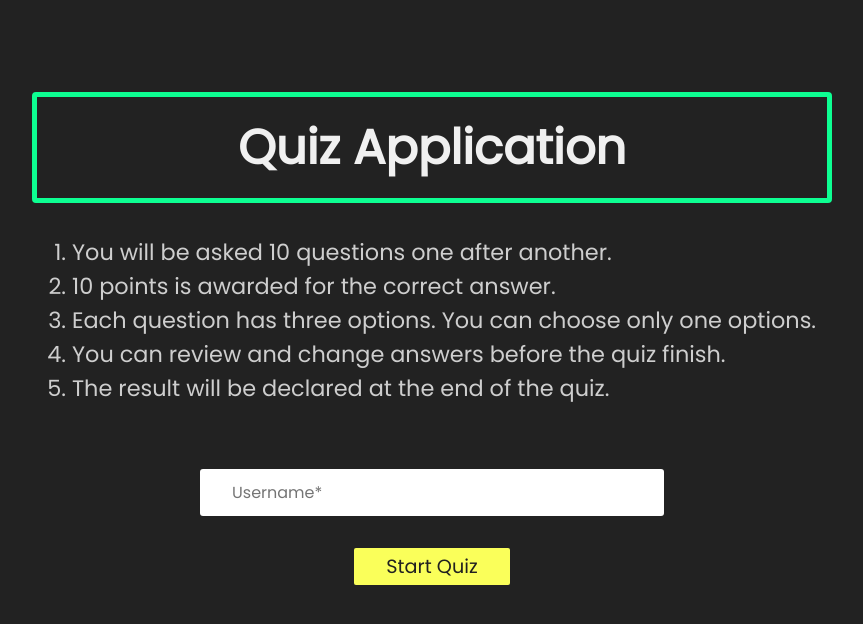
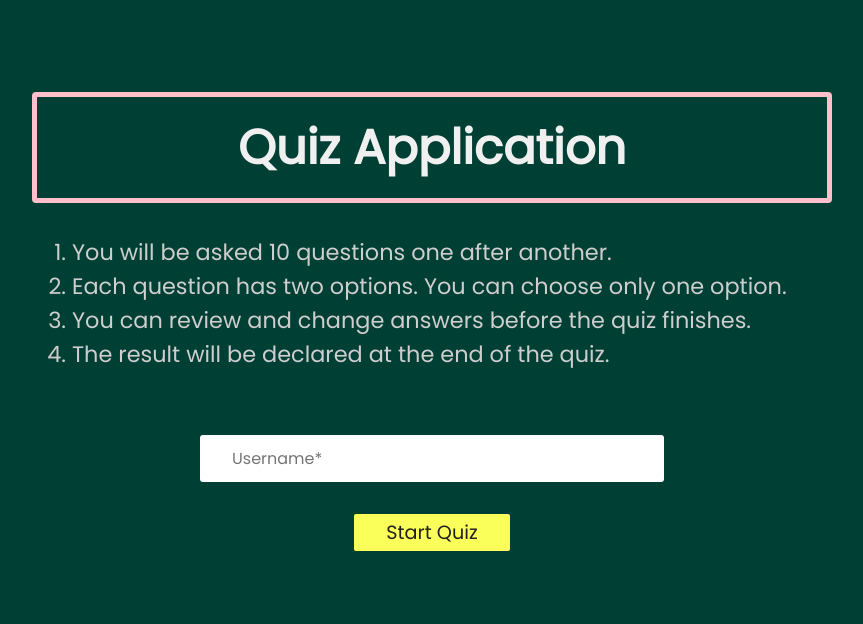
Before and after one commit to badejayo/OnesAndZeroes, a React (Create React App) app in the folder OnesAndZeroes_frontend/: page / in a window 1280 px wide. Shown: the top 624 px of the page, without its empty margins (208-1071 px from the left). Built offline with nearby package versions, Linux system fonts and the light colour scheme.

Commit message:
Submission worthy state

```diff
--- a/OnesAndZeroes_frontend/src/components/Main.js
+++ b/OnesAndZeroes_frontend/src/components/Main.js
@@ -22,9 +22,8 @@ export default function Main() {
 
         <ol>
             <li>You will be asked 10 questions one after another.</li>
-            <li>10 points is awarded for the correct answer.</li>
-            <li>Each question has three options. You can choose only one options.</li>
-            <li>You can review and change answers before the quiz finish.</li>
+            <li>Each question has two options. You can choose only one option.</li>
+            <li>You can review and change answers before the quiz finishes.</li>
             <li>The result will be declared at the end of the quiz.</li>
         </ol>
 
--- a/OnesAndZeroes_frontend/src/components/Questions.js
+++ b/OnesAndZeroes_frontend/src/components/Questions.js
@@ -29,7 +29,7 @@ export default function Questions({ onChecked }) {
 
 
     if(isLoading) return <h3 className='text-light'>isLoading</h3>
-    if(serverError) return <h3 className='text-light'>{serverError || "Unknown Error"}</h3>
+    if(serverError) return <h3 className='text-light'>{serverError.toString() || "Unknown Error"}</h3>
 
   return (
     <div className='questions'>
--- a/OnesAndZeroes_frontend/src/styles/App.css
+++ b/OnesAndZeroes_frontend/src/styles/App.css
@@ -1,8 +1,8 @@
 @import url('https://fonts.googleapis.com/css2?family=Poppins&display=swap');
 
 :root{
-  --primary-color: #0DFF92;
-  --dark-color:#222222;
+  --primary-color: #FFC0CB;
+  --dark-color:#003F34;
   --light-color: #f0f0f0;
 }
 
```
